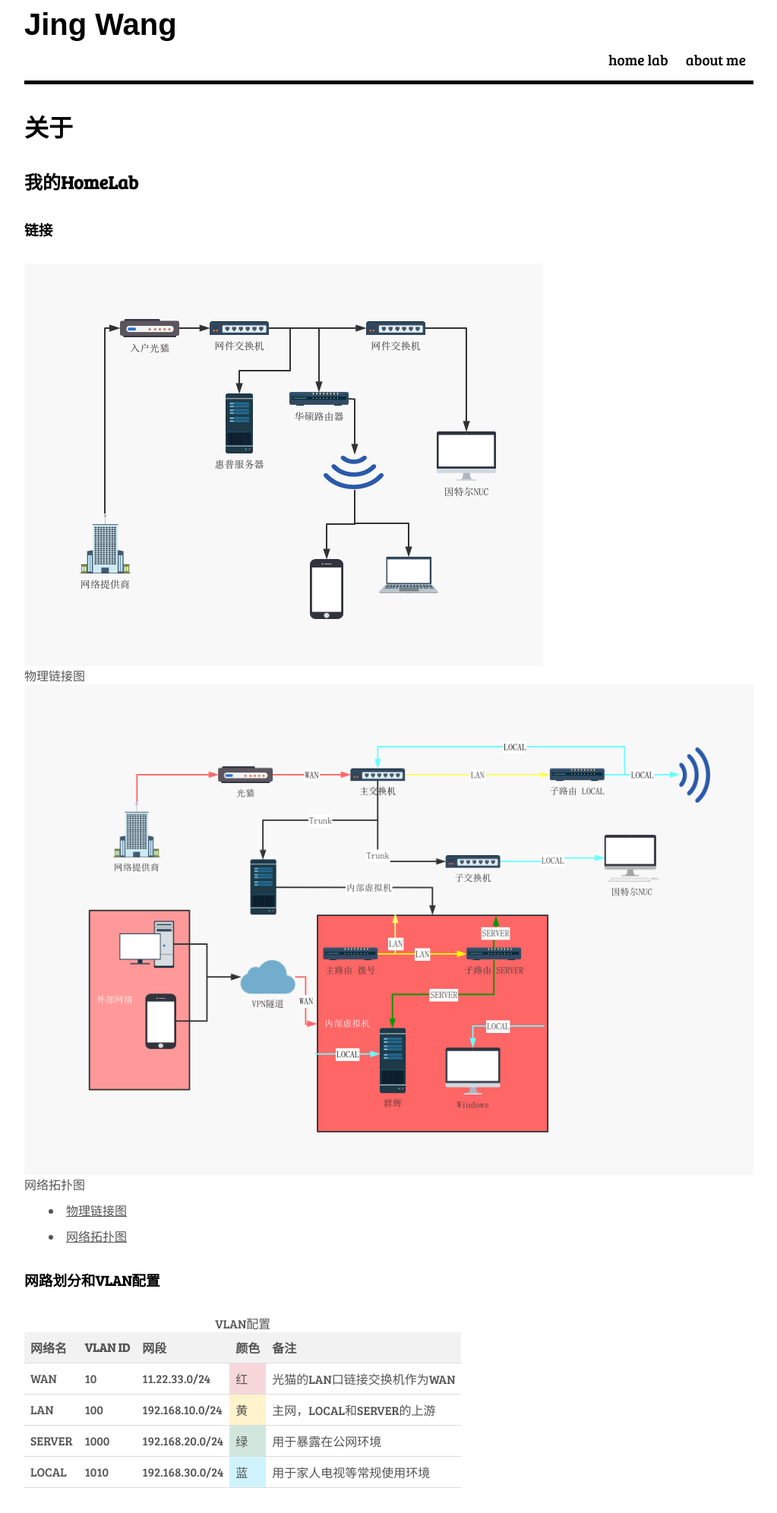
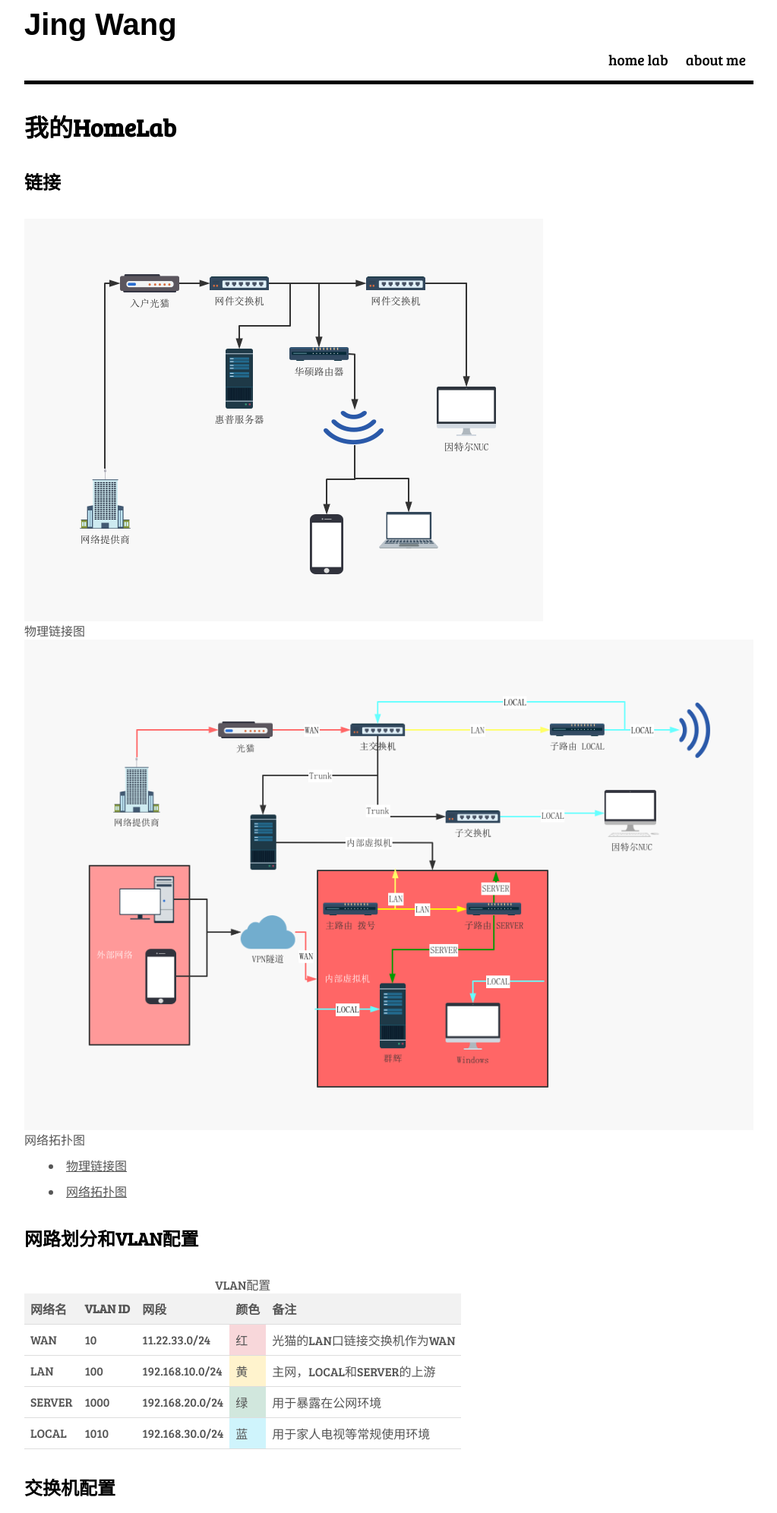
Before and after one commit to jingwangnet/mysite, a Django app: page /homelab/ in a window 1280 px wide. Shown: the top 1992 px of the page at 76% size, without its empty margins (128-1151 px from the left). Run offline with Django 4.2, Linux system fonts and the light colour scheme; style sheets or scripts are compiled from the project's sources; some web fonts are replaced.

Commit message:
update html

```diff
--- a/page/templates/page/lab.html
+++ b/page/templates/page/lab.html
@@ -6,13 +6,12 @@
 {% block content %}
 <article class="post">
   <header>
-    <h1>关于</h1>
+            <h1 class="border-bottom">我的HomeLab</h2>
   </header>
   <div class="post-content">
     <section>
-            <h2 class="border-bottom">我的HomeLab</h2>
 
-            <h3>链接</h3>
+      <h2>链接</h2>
 
       <div class="img-wrapper">
         <figure>
@@ -24,17 +23,18 @@
           <figcaption>网络拓扑图</figcaption>
         </figure>
       </div>
+
       <ul>
         <li><a href="{% static 'img/homelab/物理链接图.png' %}" target="_blank">物理链接图</a></li>
         <li><a href="{% static 'img/homelab/网络图.png' %}" target="_blank">网络拓扑图</a></li>
       </ul>
 
 
-            <h3>网路划分和VLAN配置</h3>
-            <div class="table-responsive">
-              <table class="table  table-striped caption-top">
+      <h2>网路划分和VLAN配置</h2>
+      <div>
+        <table>
           <caption>VLAN配置</caption>
-                <thead class="table-dark">
+          <thead>
             <tr>
               <th scope="col">网络名</th>
               <th scope="col">VLAN ID</th>
@@ -75,12 +75,12 @@
           </tbody>
         </table>
       </div>
-            <h3>交换机配置</h3>
+      <h2>交换机配置</h2>
       <P><b>L1</b>为端口3和4链接聚合</p>
-            <div class="table-responsive">
-              <table class="table  table-striped caption-top">
+      <div>
+        <table>
           <caption>主交换机配置</caption>
-                <thead class="table-dark">
+          <thead>
             <tr>
               <th scope="col">VID</th>
               <th scope="col">1</th>
@@ -137,10 +137,10 @@
         </table>
       </div>
 
-            <div class="table-responsive">
-              <table class="table  table-striped caption-top">
+      <div>
+        <table>
           <caption>主交换机链接</caption>
-                <thead class="table-dark">
+          <thead>
             <tr>
               <th scope="col">PORT</th>
               <th scope="col">1</th>
@@ -176,12 +176,12 @@
           </tbody>
         </table>
       </div>
-            <h3>设备清单</h3>
+      <h2>设备清单</h2>
       <p><small>显示不全可以左右滑动动</small></p>
-            <div class="table-responsive">
-              <table class="table  table-striped caption-top">
+      <div>
+        <table>
           <caption>设备清单</caption>
-                <thead class="table-dark">
+          <thead>
             <tr>
               <th scope="col">#</th>
               <th scope="col">类型</th>
@@ -264,7 +264,7 @@
           </tbody>
         </table>
       </div>
-            <h3>HP microserver gen8详细信息</h3>
+      <h2>HP microserver gen8详细信息</h2>
       <p><small>显示不全可以左右滑动动</small></p>
       <pre>
 root@pve:~$ qm list
```
Lines whose indentation alone changed are shown as unchanged.
